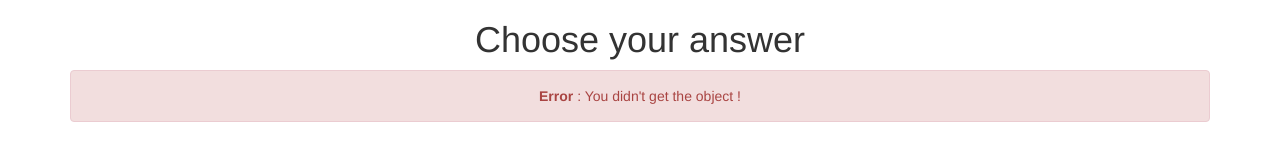
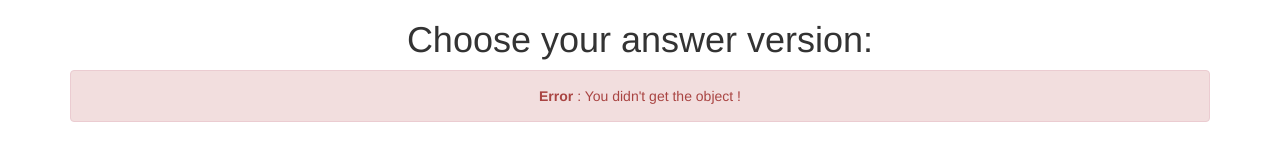
Before and after one commit to vuongc/Game_Tool_development_Project_02, a website: page client/index.html in a window 1280 px wide. Drawn offline with nearby package versions, Linux system fonts and the light colour scheme; no server answers.

Commit message:
Add version on view

```diff
--- a/client/index.html
+++ b/client/index.html
@@ -10,7 +10,7 @@
 </head>
 <body ng-app="app" ng-controller="MainController as main">
   <div class="container center-text">
-    <h1>{{title}}</h1>
+    <h1>{{title}} version: {{database.version}}</h1>
     <div ng-if="error" class="alert alert-danger">
       <strong>Error </strong>: {{notification.message}}
     </div>
```
